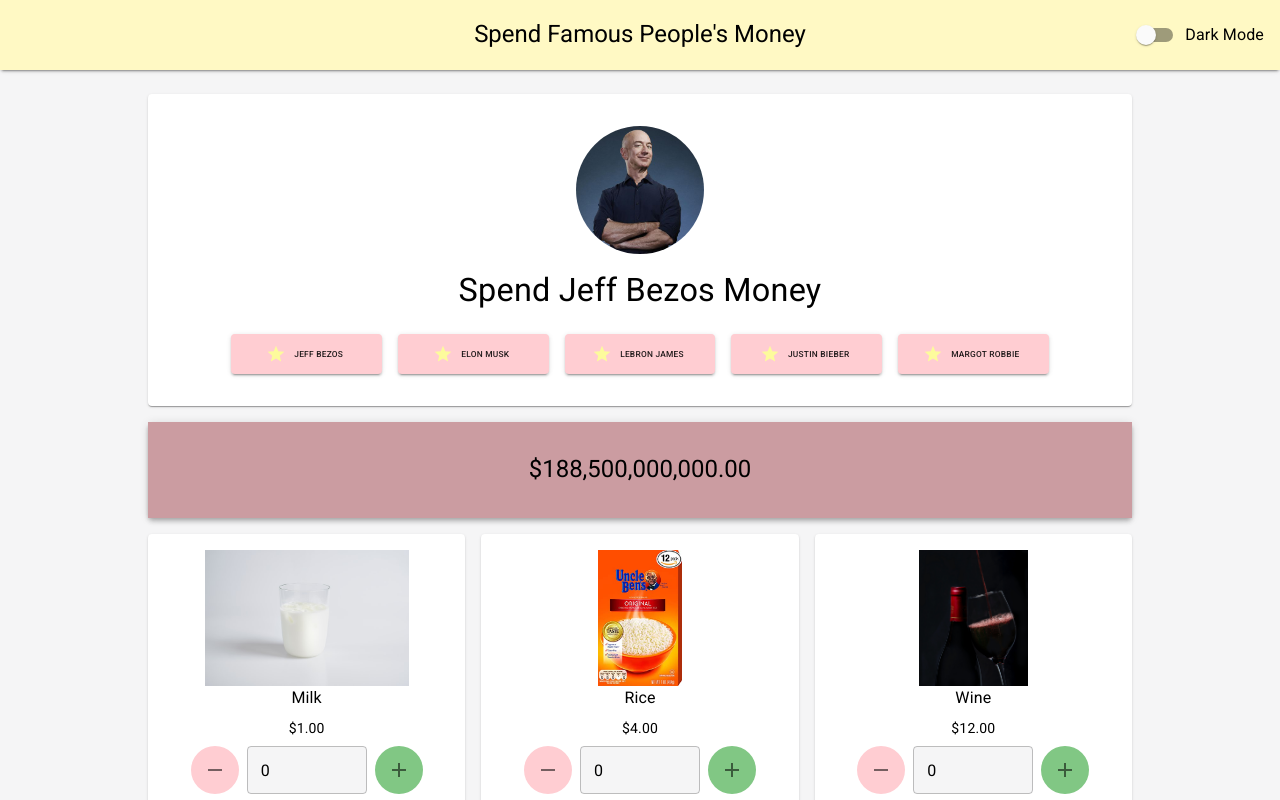
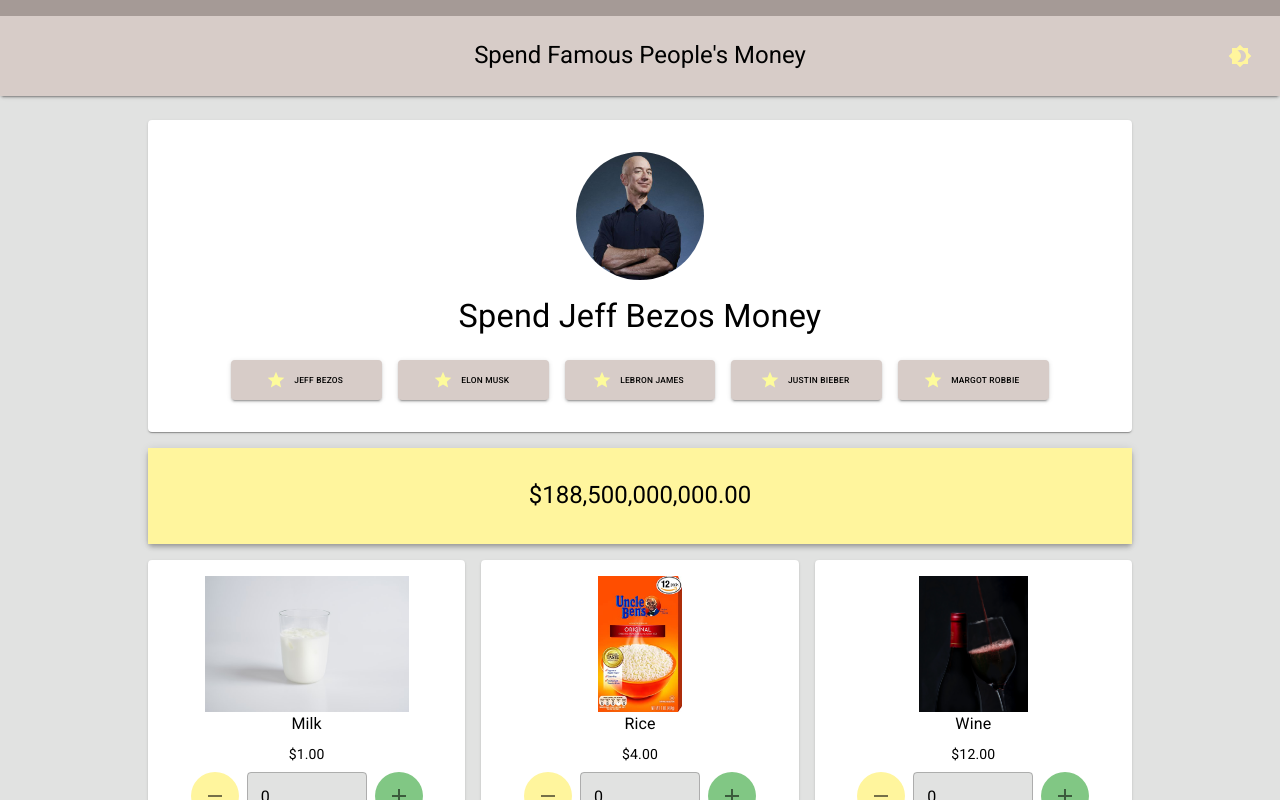
Before and after one commit to alojzmilicevic/famousCash, a React (Create React App) app: page / in a window 1280 px wide. Shown: the top 800 px of the page. Built offline with nearby package versions, Linux system fonts and the light colour scheme.

Commit message:
Changed theme and changed darkmode toggle

```diff
--- a/src/LandingPage.js
+++ b/src/LandingPage.js
@@ -3,7 +3,7 @@
 import Header from "./components/Header";
 import CelebrityPicker from "./features/celebrities/ui/CelebrityPicker";
 import useCelebrityData from "./features/celebrities/useCelebrityData";
-import NetWorthDisplay from "./components/NetWorthDisplay";
+import NetWorthDisplay from "./features/celebrities/ui/NetWorthDisplay";
 import Products from "./features/products/ui/Products";
 
 const useStyles = makeStyles(theme => ({
@@ -29,7 +29,7 @@
     <div className={classes.root}>
       <Header darkMode={darkMode} />
       <Grid className={classes.container} container spacing={2}>
-        <CelebrityPicker celebrity={celebrity} setCurCelebrity={setCurCelebrity} />
+        <CelebrityPicker darkModeEnabled={darkMode.darkModeEnabled} celebrity={celebrity} setCurCelebrity={setCurCelebrity} />
         <NetWorthDisplay remainingAmount={remainingAmount} />
         <Products setCurRemainingAmount={setCurRemainingAmount}/>
       </Grid>
--- a/src/components/Header.js
+++ b/src/components/Header.js
@@ -6,12 +6,16 @@
   root: {
     display: 'grid',
     gridTemplateColumns: '1fr repeat(1, auto) 1fr',
-    paddingBottom: theme.spacing(2),
-    paddingTop: theme.spacing(2),
+    padding: theme.spacing(2),
     marginBottom: theme.spacing(2),
     backgroundColor: theme.palette.primary.main,
     color: theme.palette.primary.fontColor,
     alignItems: 'center',
+  },
+  accent: {
+    height: theme.spacing(2),
+    width: '100%',
+    backgroundColor: theme.palette.primary.dark,
   },
   text: {
     gridColumnStart: '2',
@@ -22,6 +26,7 @@
   const classes = useStyles();
 
   return <Paper elevation={2}>
+    <div className={classes.accent}/>
     <div className={classes.root}>
       <Typography className={classes.text} variant={'h5'}>Spend Famous People's Money</Typography>
       <DarkModeSwitch darkMode={darkMode} />
--- a/src/features/celebrities/ui/CelebrityPicker.js
+++ b/src/features/celebrities/ui/CelebrityPicker.js
@@ -23,6 +23,8 @@
     fontSize: '.6em',
     width: '100%',
     height: theme.spacing(5),
+    backgroundColor: props => props.darkModeEnabled ? theme.palette.secondary.main : "primary",
+    color: "black",
   },
   grid: {
     marginTop: theme.spacing(2),
@@ -32,8 +34,8 @@
   }
 }));
 
-const CelebrityPicker = ({ celebrity, setCurCelebrity }) => {
-  const classes = useStyles();
+const CelebrityPicker = ({ celebrity, setCurCelebrity, darkModeEnabled }) => {
+  const classes = useStyles({ darkModeEnabled });
 
   const curCeleb = celebrityData[celebrity];
   return (
@@ -48,8 +50,8 @@
                 className={classes.button}
                 startIcon={<StarIcon className={classes.icon} />}
                 variant={"contained"}
-                color={"secondary"}
                 onClick={() => setCurCelebrity(celeb.id)}
+                color={"primary"}
               >
                 {celeb.name}
               </Button>
--- a/src/components/NetWorthDisplay.js
+++ b/src/features/celebrities/ui/NetWorthDisplay.js
@@ -1,10 +1,10 @@
 import React from 'react';
 import { Grid, makeStyles, Paper, Typography } from "@material-ui/core";
-import { format } from "../util";
+import { format } from "../../../util";
 
 const useStyles = makeStyles(theme => ({
   root: {
-    backgroundColor: theme.palette.secondary.dark,
+    backgroundColor: theme.palette.secondary.main,
     display: "flex",
     justifyContent: "center",
     padding: theme.spacing(4),
--- a/src/features/darkMode/ui/DarkModeSwitch.js
+++ b/src/features/darkMode/ui/DarkModeSwitch.js
@@ -1,5 +1,7 @@
-import { FormControlLabel, makeStyles, Switch } from "@material-ui/core";
 import React from "react";
+import { IconButton, makeStyles, Tooltip } from "@material-ui/core";
+import DarkModeOn from '@material-ui/icons/Brightness4';
+import DarkModeOff from '@material-ui/icons/Brightness7';
 
 const useStyles = makeStyles({
   root: {
@@ -10,11 +12,13 @@
 const DarkModeSwitch = ({ darkMode }) => {
   const { darkModeEnabled, onToggleDarkMode } = darkMode;
   const classes = useStyles();
-  return <FormControlLabel
-    className={classes.root}
-    control={<Switch checked={darkModeEnabled} onChange={onToggleDarkMode} />}
-    label="Dark Mode"
-  />;
+  return (
+    <Tooltip title={'Toggle light/dark theme'}>
+      <IconButton onClick={onToggleDarkMode} className={classes.root}>
+        {darkModeEnabled ? <DarkModeOff color={"secondary"} /> : <DarkModeOn color={"secondary"} />}
+      </IconButton>
+    </Tooltip>
+  )
 }
 
 export default DarkModeSwitch;
--- a/src/theme/theme.js
+++ b/src/theme/theme.js
@@ -1,5 +1,5 @@
 import { createMuiTheme } from '@material-ui/core/styles';
-import { grey, yellow, lightBlue, red } from "@material-ui/core/colors";
+import { grey, yellow, lightBlue, brown } from "@material-ui/core/colors";
 
 const darkTheme = {
   primary: {
@@ -21,18 +21,18 @@
 
 const normalTheme = {
   primary: {
-    main: yellow[100],
-    light: '#fffff7',
-    dark: '#cbc693',
+    main: brown[100],
+    light: '#fffefa',
+    dark: '#a59a96',
     fontColor: '#000000',
   },
   secondary: {
-    main: red[100],
-    light: '#ffffff',
-    dark: '#cb9ca1'
+    main: yellow[200],
+    light: '#ffffcf',
+    dark: '#cbc26d'
   },
   extra: {
-    main: '#f5f5f6',
+    main: '#e1e2e1',
     base: '#ffffff',
   }
 };
```
